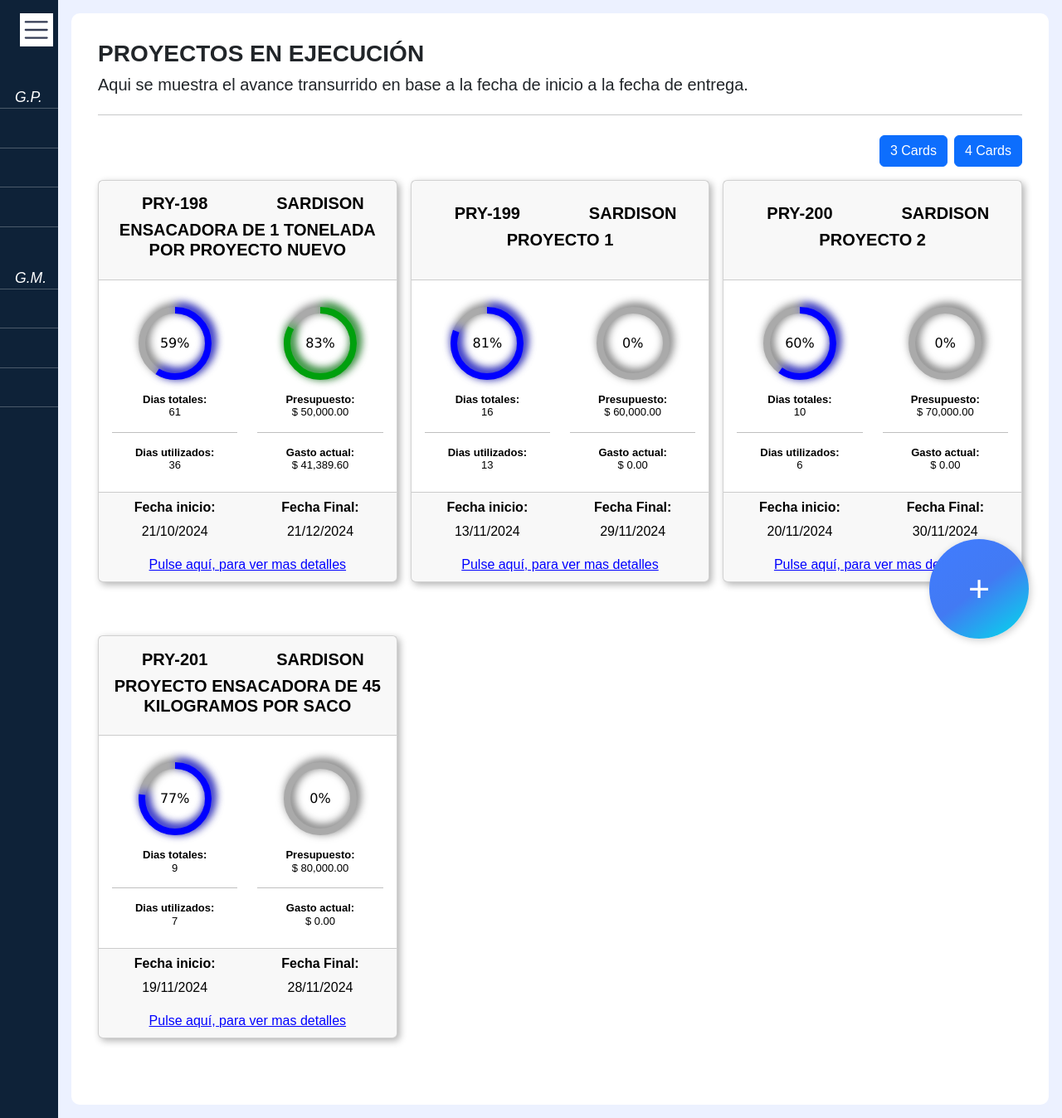
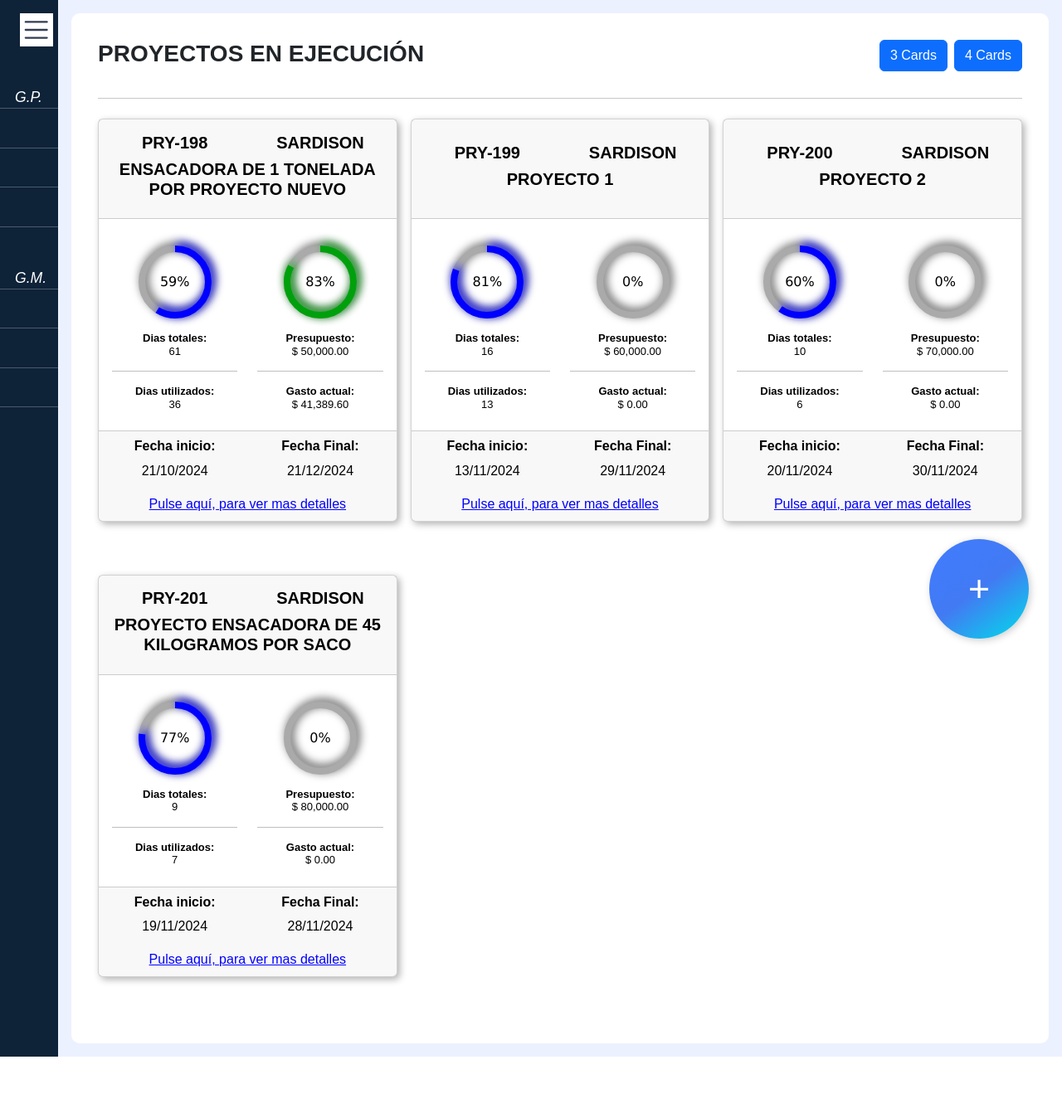
Before and after one commit to gestionDeDatos05/gastosCoprat, a Django app: page / in a window 1280 px wide. Shown: the whole page at 83% size. After the commit the page ends 1274 px from the top, so only its background shows below. Run offline with Django 4.2, Linux system fonts and the light colour scheme; data comes from the database, SQL or seed files in the repository; some libraries are stand-ins or nearby versions.

Commit message:
base de datos

```diff
--- a/Aplicacion/templates/include/index.html
+++ b/Aplicacion/templates/include/index.html
@@ -7,9 +7,17 @@
 
 
 <div class="contenedor-2">
-    <h3 class="titulo-contenedor"><strong>PROYECTOS EN EJECUCIÓN</strong></h3>
-    <h5 class="texto-contenedor mb-4">Aqui se muestra el avance transurrido en base a la fecha de inicio a la fecha de
-        entrega.</h5>
+    <div class="row">
+        <div class="col-8">
+            <h3 class="titulo-contenedor"><strong>PROYECTOS EN EJECUCIÓN</strong></h3>
+        </div>
+        <div class="col-4">
+            <div class="d-flex justify-content-end mb-3">
+                <button class="btn btn-primary me-2" onclick="cambiarColumnas(3)">3 Cards</button>
+                <button class="btn btn-primary" onclick="cambiarColumnas(4)">4 Cards</button>
+            </div>
+        </div>
+    </div>
     <hr class="mb-4">
     {% if messages %}
     {% for message in messages %}
@@ -59,11 +67,6 @@
             /* Opcional, agrega puntos suspensivos si es necesario */
         }
     </style>
-
-    <div class="d-flex justify-content-end mb-3">
-        <button class="btn btn-primary me-2" onclick="cambiarColumnas(3)">3 Cards</button>
-        <button class="btn btn-primary" onclick="cambiarColumnas(4)">4 Cards</button>
-    </div>
     <div id="contenedor-cards" class="row g-3">
         {% for proyecto in proyectos %}
         <div class="col-lg-4">
```
Also changed, not shown: Aplicacion/templates/include/gastos.html (+15 -7 lines), Gastos/settings.py (+17 -17 lines).
